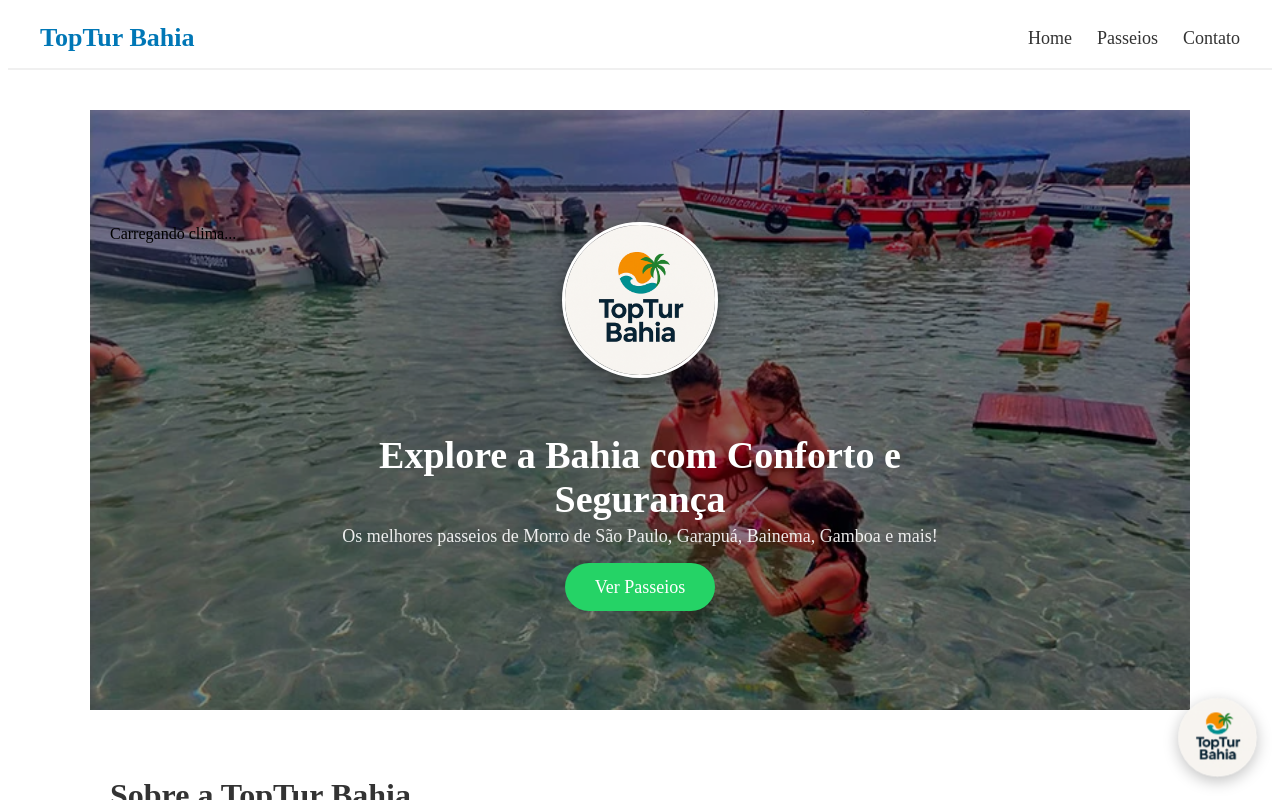
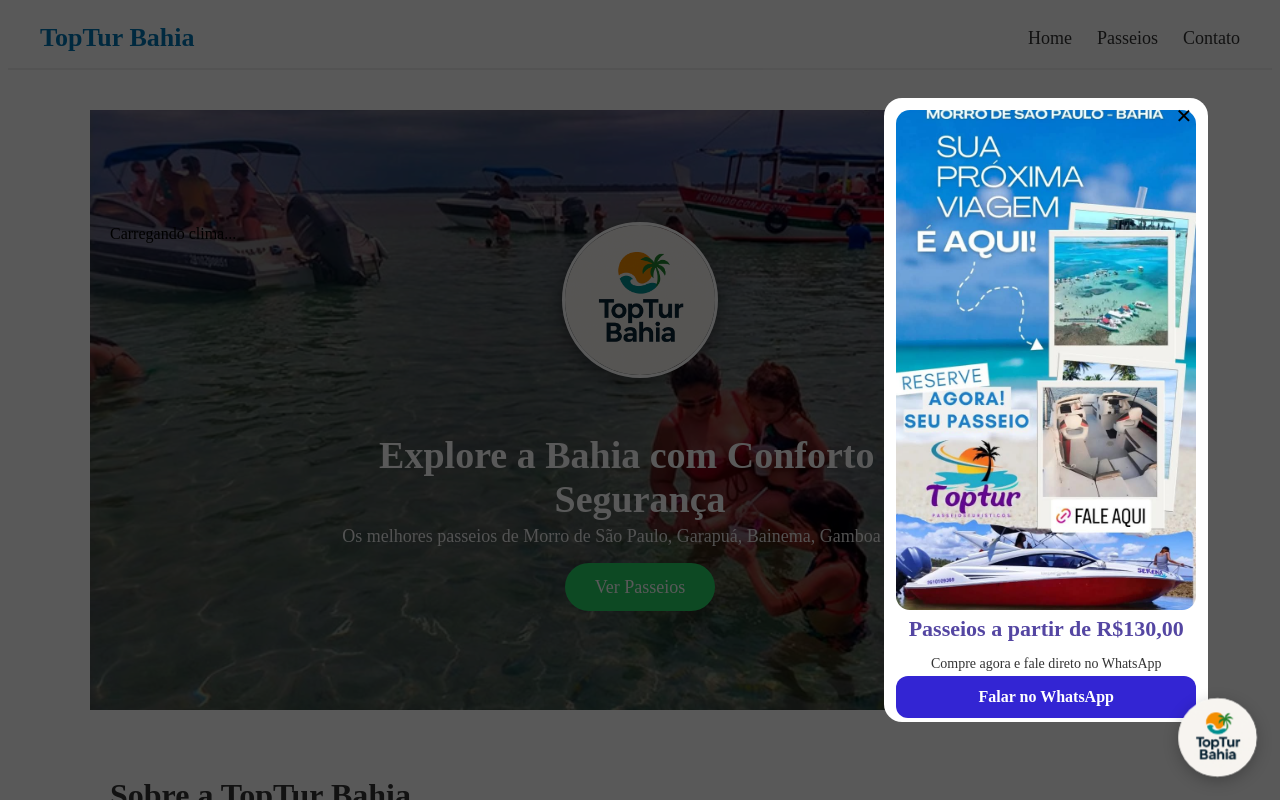
Before and after one commit to Fred-creat/Toptur-Site, a React (Vite) app in the folder toptur-bahia/: page / in a window 1280 px wide. Shown: the top 800 px of the page. Built offline with nearby package versions, Linux system fonts and the light colour scheme; no server answers.

Commit message:
add-banner-home

```diff
--- a/toptur-bahia/src/pages/Home.jsx
+++ b/toptur-bahia/src/pages/Home.jsx
@@ -1,9 +1,9 @@
+import { useEffect, useState } from "react";
 import styled from "styled-components";
 import Hero from "../components/Hero";
 import Weather from "../components/Weather";
 
-
-
+/* ================== LAYOUT ================== */
 
 const Page = styled.div`
   max-width: 1100px;
@@ -28,57 +28,182 @@
   margin-bottom: 30px;
   color: #555;
   line-height: 25px;
-
 `;
 
 const Icon = styled.div`
-
   display: flex;
   flex-direction: column;
   padding: 10px;
   justify-content: center;
-  z-index: 2;
-
-
 
   a {
     display: flex;
     align-items: center;
     margin-top: 10px;
     width: 40px;
-  text-decoration:none;
+    text-decoration: none;
+
     .fi {
-
       font-size: 40px;
       color: red;
     }
+  }
+`;
 
+/* ================== BANNER PROMO ================== */
+
+const Overlay = styled.div`
+  position: fixed;
+  inset: 0;
+  background: rgba(0, 0, 0, 0.65);
+  z-index: 9999;
+  display: flex;
+  align-items: center;
+  justify-content: center;
+  padding: 15px;
+`;
+
+const Banner = styled.div`
+  background: #fff;
+  max-width: 300px;
+  width: 100%;
+  height: 600px;
+  margin-top: 20px;
+  border-radius: 18px;
+  padding: 12px;
+  margin-left: 65%;
+  text-align: center;
+  position: relative;
+  animation: zoom 0.5s ease;
+
+  @keyframes zoom {
+    from {
+      transform: scale(0.9);
+      opacity: 0;
     }
-`
+    to {
+      transform: scale(1);
+      opacity: 1;
+    }
+  }
+`;
+
+const BannerImage = styled.img`
+  width: 100%;
+  height: 500px;
+  object-fit: cover;
+  position: relative;
+  border-radius: 14px;
+  margin-bottom: 12px;
+
+`;
+
+const BannerTitle = styled.h2`
+  color: #5446a2;
+  font-size: 22px;
+  margin-bottom: 8px;
+  margin-top: -10px;
+  font-weight: bold;
+  text-align: center;
+`;
+
+const BannerText = styled.p`
+  font-size: 14px;
+  margin-bottom: 14px;
+  color: #333;
+`;
+
+const BannerButton = styled.a`
+  display: block;
+  margin-top: -10px;
+  background: #3325d3;
+  color: #fff;
+  padding: 12px;
+  border-radius: 12px;
+  font-weight: bold;
+  text-decoration: none;
+  font-size: 16px;
+`;
+
+const CloseButton = styled.button`
+  position: absolute;
+  top: 5px;
+  right: 10px;
+  border: none;
+  background: transparent;
+  font-size: 20px;
+  cursor: pointer;
+  z-index: 10000;
+`;
+
+/* ================== COMPONENT ================== */
 
 export default function Home() {
+  const [showBanner, setShowBanner] = useState(false);
+
+  useEffect(() => {
+    const timer = setTimeout(() => {
+      setShowBanner(true);
+    }, 5000);
+
+    return () => clearTimeout(timer);
+  }, []);
+
   return (
+    <>
       <Page>
-
-
         <Hero />
         <Weather />
+
         <Container>
           <Title>Sobre a TopTur Bahia</Title>
 
           <Text>
-          A <b>TOPTUR BAHIA </b>surgiu em 2022 com objetivo de oferecer aos seus clientes, de forma honesta e verdadeira o melhor passeio de Morro de São Paulo. <br />
-          Preferimos prezar pela qualidade, oferecendo sempre transparência, muito conforto e comodidade aos nossos clientes. <br />
+            A <b>TOPTUR BAHIA</b> surgiu em 2022 com objetivo de oferecer aos seus
+            clientes, de forma honesta e verdadeira o melhor passeio de Morro de
+            São Paulo.
+            <br />
+            Prezamos pela qualidade, transparência, conforto e comodidade.
+            <br />
             Não temos agência física!!
           </Text>
 
           <Icon>
             <b>Siga-nos no Instagram</b>
-
-            <a href="https://www.instagram.com/toptur.bahia/" title="instagram ícones"><i class="fi fi-brands-instagram"></i></a>
-
+            <a
+              href="https://www.instagram.com/toptur.bahia/"
+              target="_blank"
+              rel="noopener noreferrer"
+            >
+              <i className="fi fi-brands-instagram"></i>
+            </a>
           </Icon>
         </Container>
       </Page>
+
+      {/* ===== BANNER PROMOCIONAL ===== */}
+      {showBanner && (
+        <Overlay>
+          <Banner>
+            <CloseButton onClick={() => setShowBanner(false)}>
+              ✕
+            </CloseButton>
+
+            <BannerImage src="/banner-toptur.png" alt="Passeios TopTur" />
+
+            <BannerTitle>Passeios a partir de R$130,00</BannerTitle>
+            <BannerText>Compre agora e fale direto no WhatsApp</BannerText>
+
+            <BannerButton
+              href="https://wa.me/557599843484"
+              target="_blank"
+              rel="noopener noreferrer"
+            >
+              Falar no WhatsApp
+            </BannerButton>
+          </Banner>
+        </Overlay>
+      )}
+    </>
   );
 }
```
Also changed, not shown: toptur-bahia/public/banner-toptur.png (added). Lines whose indentation alone changed are shown as unchanged.
